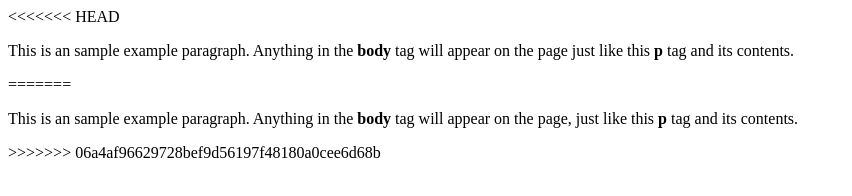
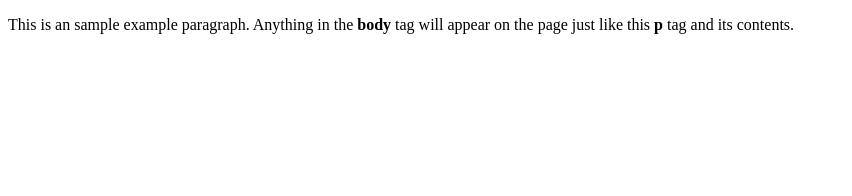
Before and after one commit to Prasanth-Yudiz/test-demo, a plain HTML site: page index.html in a window 1280 px wide. Shown: the whole page, without its empty margins (0-852 px from the left). Drawn offline with Linux system fonts and the light colour scheme.

Commit message:
Update index.html

```diff
--- a/index.html
+++ b/index.html
@@ -4,12 +4,6 @@
     <title>This is the title of the webpage!</title>
   </head>
   <body>
-<<<<<<< HEAD
     <p>This is an sample example paragraph. Anything in the <strong>body</strong> tag will appear on the page just like this <strong>p</strong> tag and its contents.</p>
   </body>
 </html>
-=======
-    <p>This is an sample example paragraph. Anything in the <strong>body</strong> tag will appear on the page, just like this <strong>p</strong> tag and its contents.</p>
-  </body>
-</html>
->>>>>>> 06a4af96629728bef9d56197f48180a0cee6d68b
```
